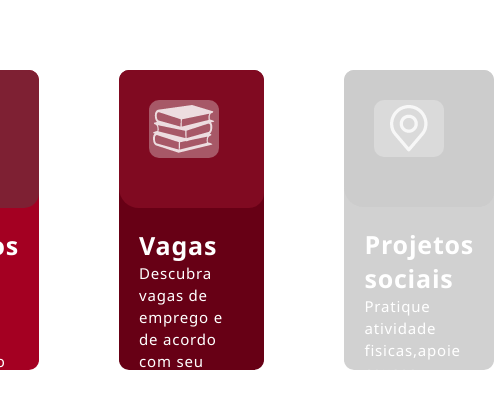
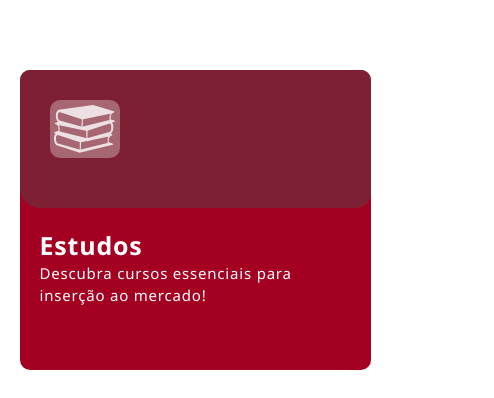
Before and after one commit to EdsonMateus1/projeto_ccr, a Vue app: page /home in a window 390 px wide. Shown: the part 401-799 px from the top of the page, 494 px wide, since content can reach past the window. Built offline with nearby package versions, Linux system fonts and the light colour scheme; no server answers; sample sign-in values are in the browser's storage; what @jeremyhamm/vue-slider would draw is missing.

Commit message:
animacoes

```diff
--- a/src/App.vue
+++ b/src/App.vue
@@ -17,6 +17,7 @@ html,
 body,
 #app {
   min-height: 100%;
+  overflow-x: hidden;
 }
 
 .title {
--- a/src/main.js
+++ b/src/main.js
@@ -1,17 +1,28 @@
 import Vue from "vue";
 import App from "./App.vue";
-import  firebaseApp  from "./firebase/index";
-import router from './router'
-import store from './store'
-import Slider from '@jeremyhamm/vue-slider'
+import firebaseApp from "./firebase/index";
+import router from "./router";
+import store from "./store";
+import Slider from "@jeremyhamm/vue-slider";
 
-Vue.use(Slider)
+Vue.use(Slider);
 
 Vue.config.productionTip = false;
 Vue.use(firebaseApp);
 
+Vue.directive("scroll", {
+  inserted: function(el, binding) {
+    let f = function(evt) {
+      if (binding.value(evt, el)) {
+        window.removeEventListener("scroll", f);
+      }
+    };
+    window.addEventListener("scroll", f);
+  },
+});
+
 new Vue({
   router,
   store,
-  render: (h) => h(App)
+  render: (h) => h(App),
 }).$mount("#app");
--- a/src/views/Home.vue
+++ b/src/views/Home.vue
@@ -21,9 +21,7 @@
     </div>
 
     <div class="container-card">
-      <div v-if="hide">
-        <transition name="card-animation">
-          <div class="container-card-flex">
+      <div class="container-card-flex box" v-scroll="handleScroll">
         <div style="background-color: #a40022" class="card">
           <div style="background-color: #7e2033" class="card-header">
             <div class="container-img-card">
@@ -45,9 +43,7 @@
           </div>
           <div class="card-conted">
             <h3 class="title-card">Vagas</h3>
-                <span class="description-card"
-                  >Descubra vagas de emprego e de acordo</span
-                >
+            <span class="description-card">Descubra vagas de emprego e de acordo</span>
             <span class="description-card"> com seu desempenho, você terá mais</span>
             <span class="description-card"> chances de ser entrevistado!</span>
           </div>
@@ -67,8 +63,6 @@
             <span class="description-card">esteja em constante evolucao!</span>
           </div>
         </div>
-          </div>
-        </transition>
       </div>
     </div>
 
@@ -117,17 +111,24 @@ export default {
       hide: true,
     };
   },
+  methods: {
+    handleScroll: function (evt, el) {
+      if (window.scrollY > 50) {
+        el.setAttribute("style", "opacity: 1;  transform: translateX(0);");
+      }
+      return window.scrollY > 100;
+    },
+  },
 };
 </script>
 
 <style scoped>
-.fade-enter-active,
-.fade-leave-active {
-  transition: all 0.5s;
-}
-.fade-enter,
-.fade-leave-to {
+.box {
+  opacity: 0;
   transform: translateX(200%);
+  perspective: 1000px;
+  backface-visibility: hidden;
+  transition: 1.5s all cubic-bezier(0.39, 0.575, 0.565, 1);
 }
 
 .esconder {
@@ -290,7 +291,7 @@ export default {
   .img-container {
     display: none;
   }
-  .container-card {
+  .container-card-flex {
     gap: 20px;
   }
   .card {
@@ -299,14 +300,38 @@ export default {
 }
 
 @media only screen and (max-width: 880px) {
-  .container-card {
+  .container-card-flex {
     flex-direction: column;
     height: auto;
     gap: 30px;
     margin-bottom: 40px;
   }
+  .container-card {
+    height: auto;
+  }
+  .card {
+    width: 70%;
+  }
+  .card:hover {
+    transform: scale(1.1);
+  }
+}
+
+@media only screen and (max-width: 600px) {
+  .container-card-flex {
+    flex-direction: column;
+    height: auto;
+    gap: 30px;
+    margin-bottom: 40px;
+  }
+  .container-card {
+    height: auto;
+  }
   .card {
     width: 90%;
+  }
+  .card:hover {
+    transform: scale(1.1);
   }
 }
 
```
Lines whose indentation alone changed are shown as unchanged.
